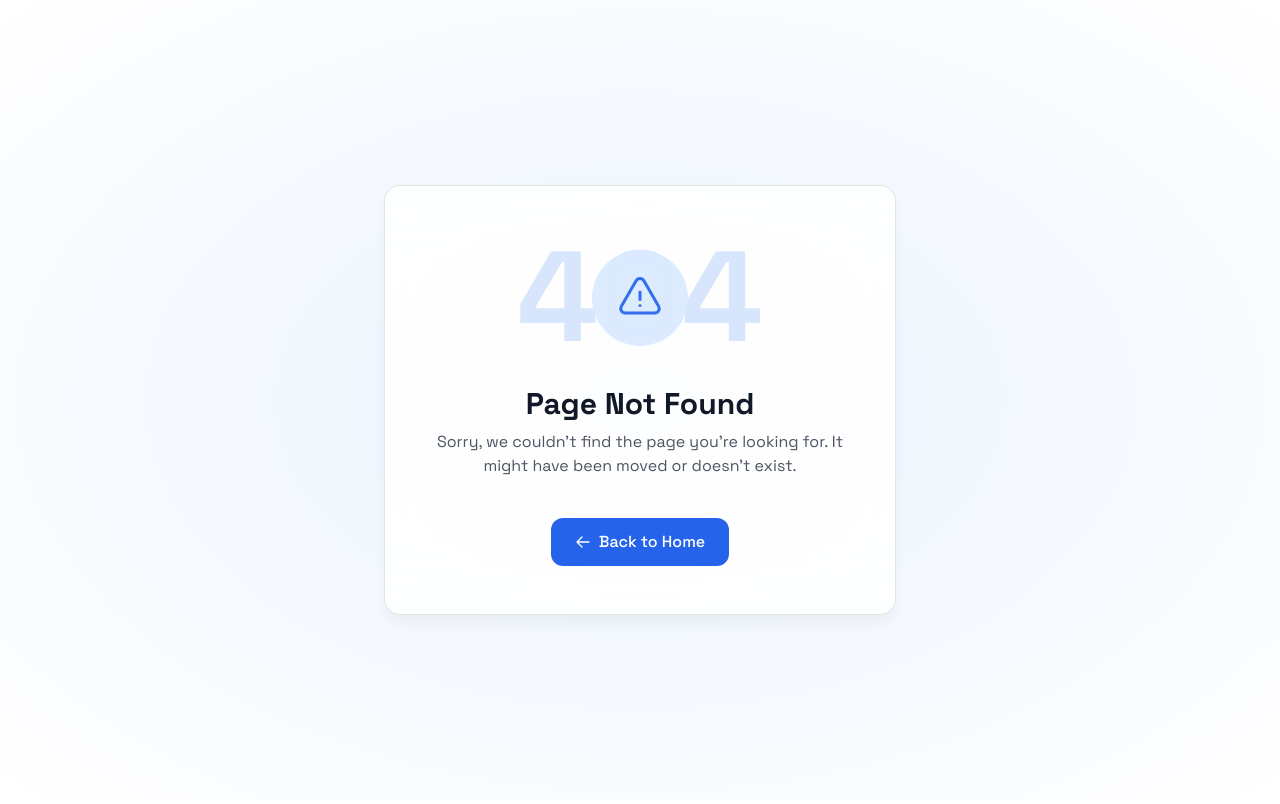
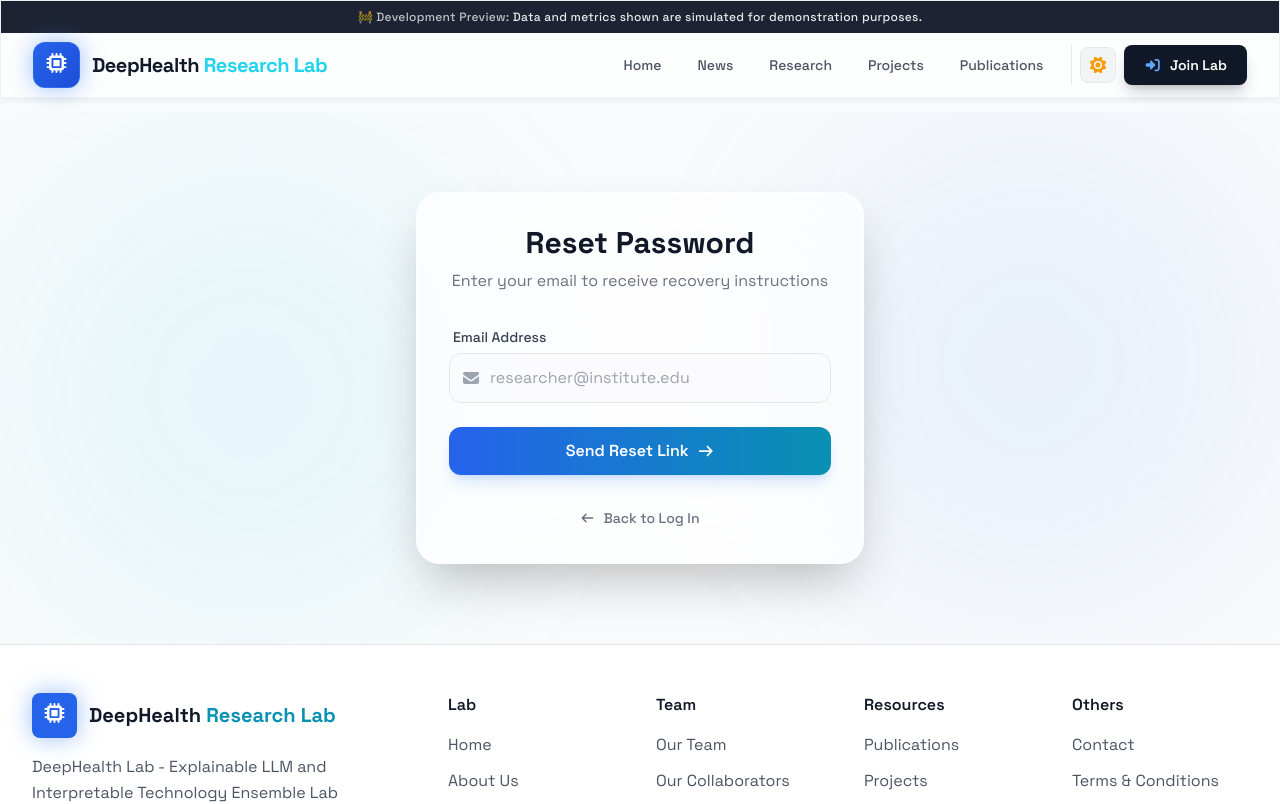
Before and after one commit to clickTwice26/deephealth_research_lab, a Next.js app: page /forgot-password in a window 1280 px wide. Before the commit this address had no page. Shown: the top 804 px of the page. Built offline with nearby package versions, Linux system fonts and the light colour scheme.

Commit message:
feat: Add forgot password page with email submission and confirmation UI.

```diff
--- /dev/null
+++ b/src/app/forgot-password/page.tsx
@@ -0,0 +1,110 @@
+'use client';
+
+import { useState } from 'react';
+import Link from 'next/link';
+import { motion } from 'framer-motion';
+import { FontAwesomeIcon } from '@fortawesome/react-fontawesome';
+import { faEnvelope, faArrowRight, faArrowLeft, faCheckCircle } from '@fortawesome/free-solid-svg-icons';
+import Navbar from '@/components/Navbar';
+import Footer from '@/components/Footer';
+
+export default function ForgotPasswordPage() {
+    const [email, setEmail] = useState('');
+    const [isSubmitted, setIsSubmitted] = useState(false);
+
+    const handleSubmit = (e: React.FormEvent) => {
+        e.preventDefault();
+        // TODO: Implement actual reset logic
+        console.log('Reset password attempt:', email);
+        setIsSubmitted(true);
+    };
+
+    return (
+        <main className="min-h-screen bg-gray-50 dark:bg-gray-950 flex flex-col transition-colors duration-300">
+            <Navbar />
+
+            <div className="flex-grow flex items-center justify-center relative overflow-hidden px-4 py-20">
+                {/* Background Elements */}
+                <div className="absolute inset-0 z-0">
+                    <div className="absolute top-0 right-0 w-[500px] h-[500px] bg-blue-400/20 rounded-full blur-[100px] opacity-40 animate-pulse" style={{ animationDuration: '4s' }} />
+                    <div className="absolute bottom-0 left-0 w-[500px] h-[500px] bg-cyan-400/20 rounded-full blur-[100px] opacity-40 animate-pulse" style={{ animationDuration: '5s' }} />
+                </div>
+
+                <motion.div
+                    initial={{ opacity: 0, y: 20 }}
+                    animate={{ opacity: 1, y: 0 }}
+                    transition={{ duration: 0.5 }}
+                    className="relative z-10 w-full max-w-md"
+                >
+                    <div className="bg-white/70 dark:bg-gray-900/70 backdrop-blur-2xl border border-white/50 dark:border-white/10 rounded-3xl shadow-2xl overflow-hidden p-8 transition-colors duration-300">
+
+                        {!isSubmitted ? (
+                            <>
+                                <div className="text-center mb-8">
+                                    <h1 className="text-3xl font-bold text-gray-900 dark:text-white mb-2">Reset Password</h1>
+                                    <p className="text-gray-500 dark:text-gray-400">Enter your email to receive recovery instructions</p>
+                                </div>
+
+                                <form onSubmit={handleSubmit} className="space-y-6">
+                                    <div className="space-y-1">
+                                        <label className="text-sm font-medium text-gray-700 dark:text-gray-300 ml-1">Email Address</label>
+                                        <div className="relative group">
+                                            <div className="absolute inset-y-0 left-0 pl-3 flex items-center pointer-events-none">
+                                                <FontAwesomeIcon icon={faEnvelope} className="text-gray-400 dark:text-gray-500 group-focus-within:text-blue-500 transition-colors" />
+                                            </div>
+                                            <input
+                                                type="email"
+                                                required
+                                                value={email}
+                                                onChange={(e) => setEmail(e.target.value)}
+                                                className="block w-full pl-10 pr-3 py-3 border border-gray-200 dark:border-gray-700 rounded-xl bg-gray-50/50 dark:bg-gray-800/50 text-gray-900 dark:text-white placeholder-gray-400 focus:outline-none focus:ring-2 focus:ring-blue-500/20 focus:border-blue-500 transition-all"
+                                                placeholder="researcher@institute.edu"
+                                            />
+                                        </div>
+                                    </div>
+
+                                    <button
+                                        type="submit"
+                                        className="w-full bg-gradient-to-r from-blue-600 to-cyan-600 hover:from-blue-700 hover:to-cyan-700 text-white font-semibold py-3 px-4 rounded-xl shadow-lg shadow-blue-500/20 hover:shadow-blue-500/30 transform hover:-translate-y-0.5 transition-all duration-200 flex items-center justify-center gap-2"
+                                    >
+                                        <span>Send Reset Link</span>
+                                        <FontAwesomeIcon icon={faArrowRight} className="text-sm" />
+                                    </button>
+                                </form>
+                            </>
+                        ) : (
+                            <motion.div
+                                initial={{ opacity: 0, scale: 0.9 }}
+                                animate={{ opacity: 1, scale: 1 }}
+                                className="text-center py-8"
+                            >
+                                <div className="w-16 h-16 bg-green-100 dark:bg-green-900/30 rounded-full flex items-center justify-center mx-auto mb-6">
+                                    <FontAwesomeIcon icon={faCheckCircle} className="text-3xl text-green-500" />
+                                </div>
+                                <h2 className="text-2xl font-bold text-gray-900 dark:text-white mb-2">Check your inbox</h2>
+                                <p className="text-gray-500 dark:text-gray-400 mb-8">
+                                    We've sent password reset instructions to <span className="font-semibold text-gray-700 dark:text-gray-300">{email}</span>
+                                </p>
+                                <button
+                                    onClick={() => setIsSubmitted(false)}
+                                    className="text-sm text-blue-600 hover:text-blue-500 dark:text-blue-400"
+                                >
+                                    Try a different email
+                                </button>
+                            </motion.div>
+                        )}
+
+                        <div className="mt-8 text-center">
+                            <Link href="/login" className="inline-flex items-center text-sm font-medium text-gray-500 hover:text-gray-700 dark:text-gray-400 dark:hover:text-gray-200 transition-colors">
+                                <FontAwesomeIcon icon={faArrowLeft} className="mr-2 text-xs" />
+                                Back to Log In
+                            </Link>
+                        </div>
+                    </div>
+                </motion.div>
+            </div>
+
+            <Footer />
+        </main>
+    );
+}
```
